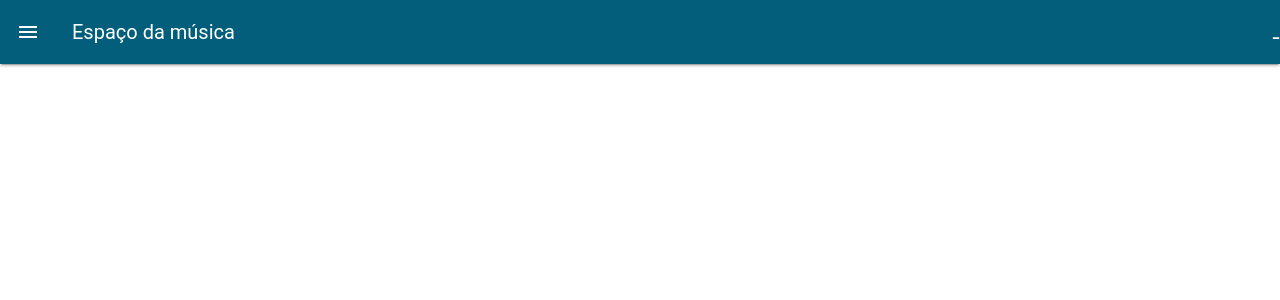
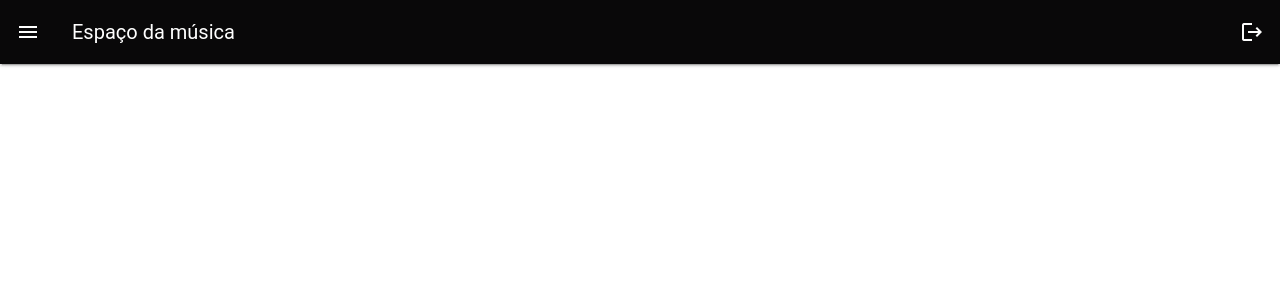
Before and after one commit to Eric-Pessoa/Curso-online-joao-freitas, a Vue app: page / in a window 1280 px wide. Shown: the top 300 px of the page. Built offline with nearby package versions, Linux system fonts and the light colour scheme.

Commit message:
stable version of header

```diff
--- a/src/components/Header/AppHeader.vue
+++ b/src/components/Header/AppHeader.vue
@@ -1,14 +1,16 @@
 <script setup lang="ts"></script>
 
 <template>
-  <v-app-bar color="#035E7B" :absolute="true" :elevation="2">
+  <v-app-bar color="#090809" :elevation="2">
     <template v-slot:prepend>
       <v-app-bar-nav-icon></v-app-bar-nav-icon>
     </template>
     <v-app-bar-title>Espaço da música</v-app-bar-title>
-    <v-btn icon>
-      <v-icon>mdi-logout</v-icon>
-    </v-btn>
+    <template v-slot:append>
+      <v-btn icon>
+        <v-icon>logout</v-icon>
+      </v-btn>
+    </template>
   </v-app-bar>
 </template>
 
```
